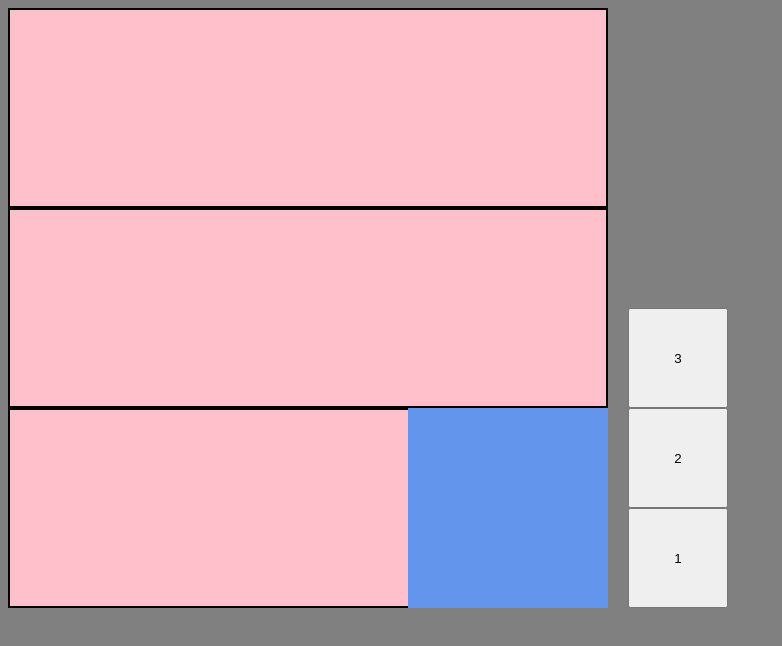
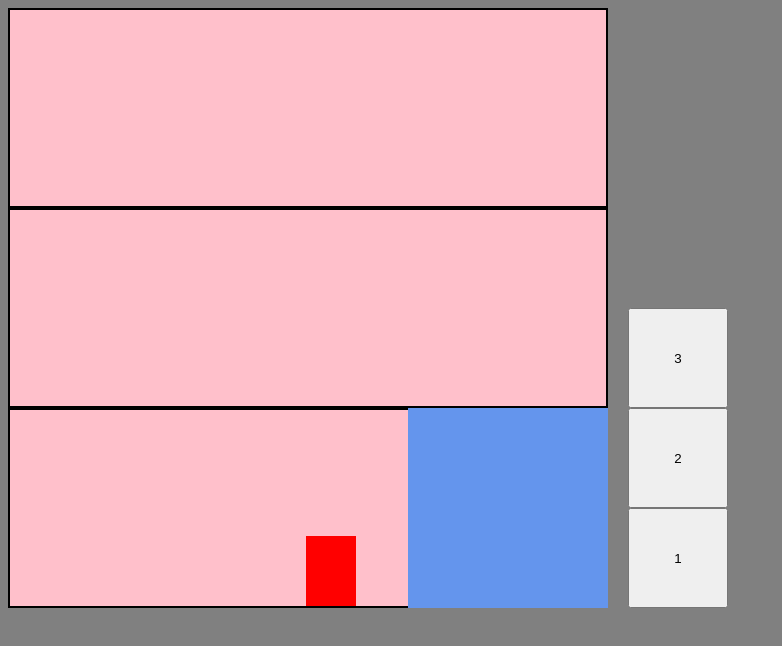
Before and after one commit to JusterisJ/lift, a plain HTML site: page index.html in a window 1280 px wide. Shown: the whole page, without its empty margins (0-782 px from the left). Drawn offline with Linux system fonts and the light colour scheme.

Commit message:
passenger spawning on random floor

```diff
--- a/index.html
+++ b/index.html
@@ -7,9 +7,9 @@
 </head>
 <body class="dFlex gap20">
 <div class="game dFlex flexColumn relative">
-    <div class="floor3 floor"></div>
-    <div class="floor2 floor"></div>
-    <div class="floor1 floor"></div>
+    <div class="floor3 floor dFlex jEnd aEnd"></div>
+    <div class="floor2 floor dFlex jEnd aEnd"></div>
+    <div class="floor1 floor dFlex jEnd aEnd"></div>
     <div class="lift absolute"></div>
 </div>
 <div class="controls dFlex flexColumn jEnd">
--- a/main.js
+++ b/main.js
@@ -3,6 +3,8 @@ let buttonFloor1 = document.querySelector(`.buttonFloor1`)
 let buttonFloor2 = document.querySelector(`.buttonFloor2`)
 let buttonFloor3 = document.querySelector(`.buttonFloor3`)
 
+
+liftDiv.classList.add(`onFloor1`)
 buttonFloor3.addEventListener(`click`, e => {
     liftDiv.classList.remove(`onFloor1`, `onFloor2`)
     liftDiv.classList.add(`onFloor3`)
@@ -16,4 +18,17 @@ buttonFloor1.addEventListener(`click`, e => {
     liftDiv.classList.add(`onFloor1`)
 })
 
-liftDiv.classList.add(`onFloor1`)
+
+spawnPassenger()
+
+
+function spawnPassenger() {
+    let randomFloor = document.querySelector(`.floor${random(1,3)}`)
+    let passenger = document.createElement(`div`)
+    passenger.classList.add(`passenger`)
+    randomFloor.appendChild(passenger)
+}
+
+function random(min, max) { // min and max included
+    return Math.floor(Math.random() * (max - min + 1) + min)
+}
--- a/style.css
+++ b/style.css
@@ -49,7 +49,9 @@ body {
 .justifySelfEnd {
     justify-self: end;
 }
-
+.aEnd {
+    align-content: end;
+}
 .jCenter {
     justify-content: center;
 }
@@ -313,6 +315,7 @@ button {
     width: 100%;
     border: black solid 2px;
     box-sizing: border-box;
+    padding-right: 250px;
 }
 .absolute {
     width: 200px;
@@ -334,3 +337,8 @@ button {
     bottom: 400px;
     transition: all 1s linear;
 }
+.passenger {
+    width: 50px;
+    height: 70px;
+    background-color: red;
+}
```
